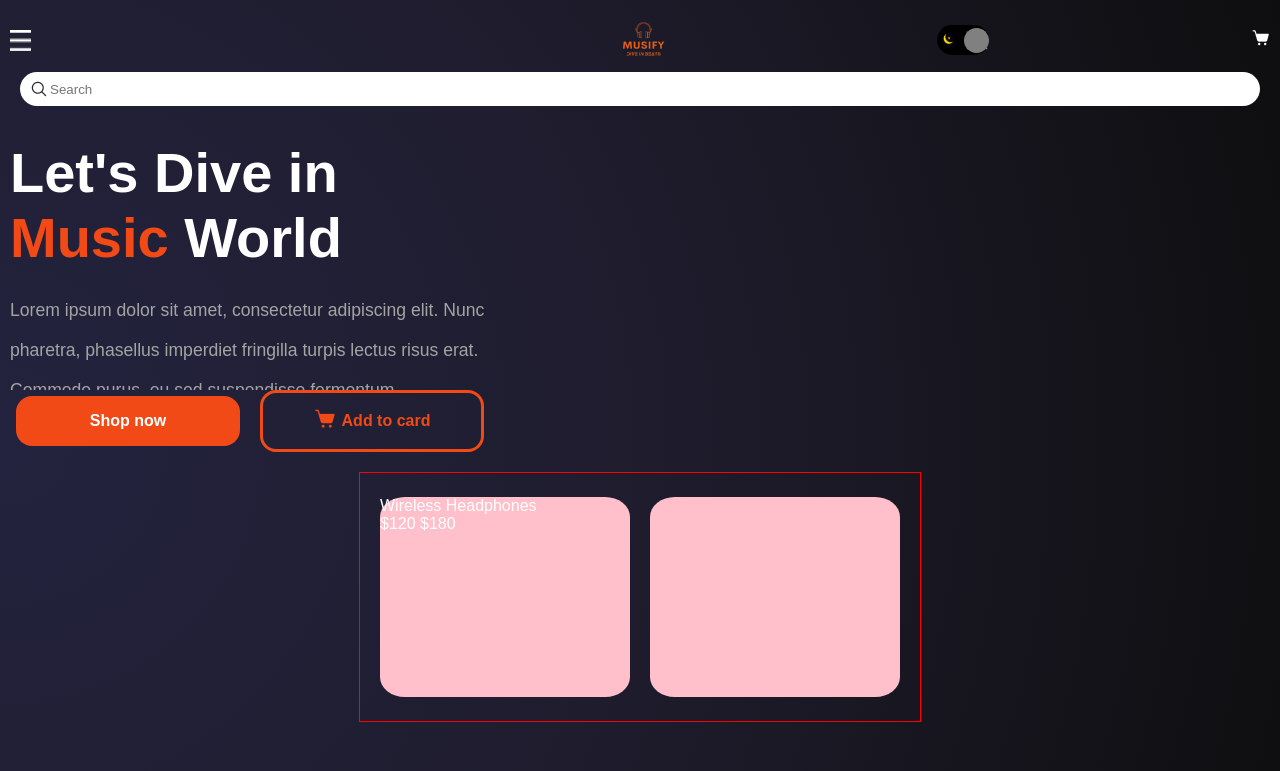
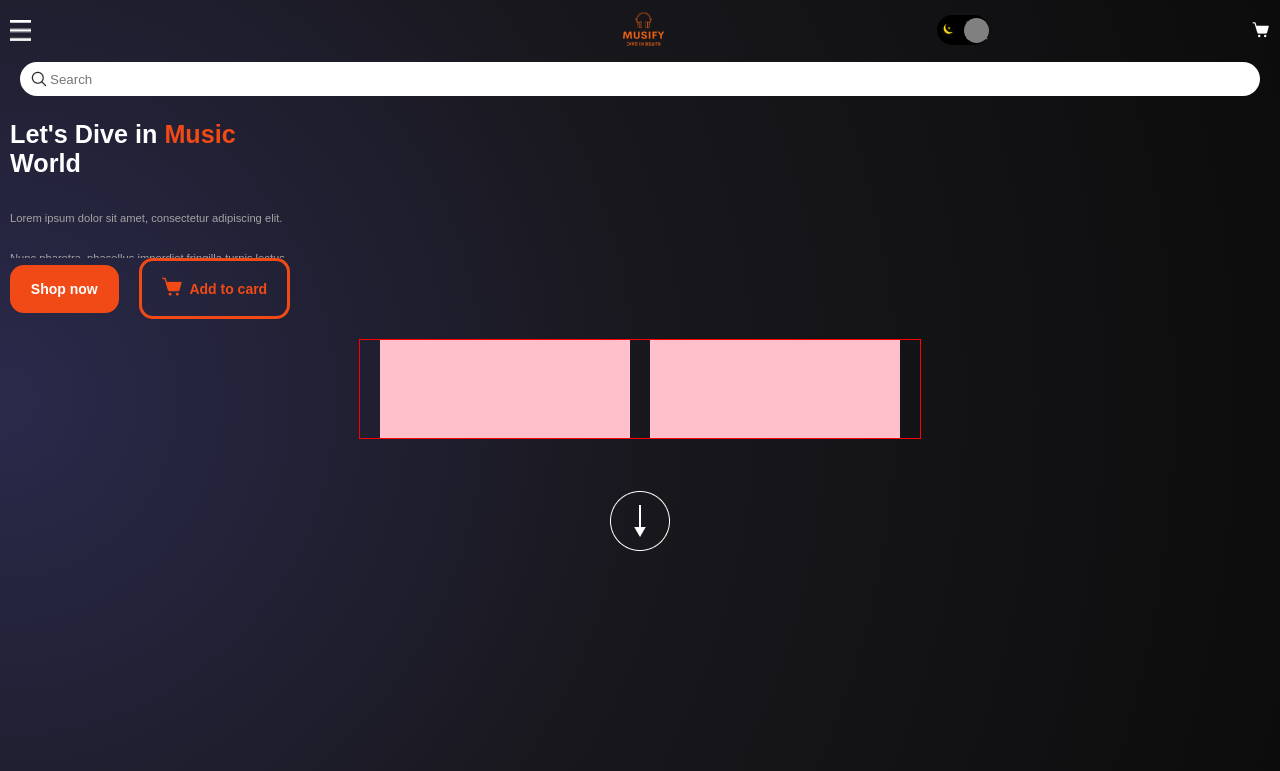
Before and after one commit to MingmarGyalzenSherpa/LF_Assignment_2, a plain HTML site: page index.html in a window 1280 px wide. Shown: the top 771 px of the page. Drawn offline with Linux system fonts and the light colour scheme.

Commit message:
change root font size

```diff
--- a/scss/style.scss
+++ b/scss/style.scss
@@ -5,7 +5,7 @@
 }
 
 html {
-  font-size: 16px;
+  font-size: 14px;
   font-family: sans-serif;
   --primary-color: rgba(241, 74, 22, 1);
   --primary-hover-color: rgb(243, 227, 222);
@@ -177,7 +177,7 @@ Header
 .header {
   position: absolute;
   width: 100%;
-  padding: 10px;
+  padding: 0px 10px;
   flex-wrap: wrap;
   min-height: 140px;
   @include flex($flex-direction: column, $justify-content: start);
@@ -214,7 +214,6 @@ Header
   &__cart-icon-wrapper {
     width: 18px;
     height: 18px;
-    margin-bottom: 5px;
   }
 
   //   background for hero
@@ -260,24 +259,23 @@ body {
 
 /* HERO SECTION */
 .hero-section {
-  min-height: 100vh;
+  height: 100vh;
   // background: linear-gradient(40deg, rgb(43, 45, 100), rgb(11, 11, 14));
   background: radial-gradient(
     circle at left,
-    rgb(35, 35, 63),
-    rgb(30, 28, 44),
-    rgb(14, 14, 15)
+    rgb(42, 42, 76),
+    rgb(24, 23, 28),
+    rgb(12, 12, 12)
   );
-  padding-top: 140px;
+  padding-top: 120px;
   &__content {
     padding: 0 10px;
-    max-width: 500px;
+    max-width: 300px;
     max-height: 400px;
     &__title {
-      max-width: 380px;
       color: var(--theme-secondary);
       // font-weight: 700;
-      font-size: 3.5rem;
+      font-size: 1.8rem;
 
       span {
         color: var(--primary-color);
@@ -286,10 +284,10 @@ body {
 
     &__desc {
       margin-top: 20px;
-      font-size: 1.1rem;
+      font-size: 0.8rem;
       color: rgba(164, 164, 164, 1);
       line-height: 40px;
-      max-height: 100px;
+      max-height: 60px;
       overflow: hidden;
     }
   }
@@ -300,8 +298,8 @@ body {
   }
 
   &__item-list {
-    flex-basis: 250px;
-    height: 800px;
+    flex-basis: 100px;
+    height: 100px;
     flex-grow: 0;
     flex-shrink: 0;
     border: 1px solid red;
@@ -319,7 +317,7 @@ body {
 
   &__arrow-down-container {
     margin-top: 50px;
-    min-height: 100px;
+    min-height: 50px;
     display: inline- block;
   }
 
```
Also changed, not shown: css/style.css, 1 other file.
